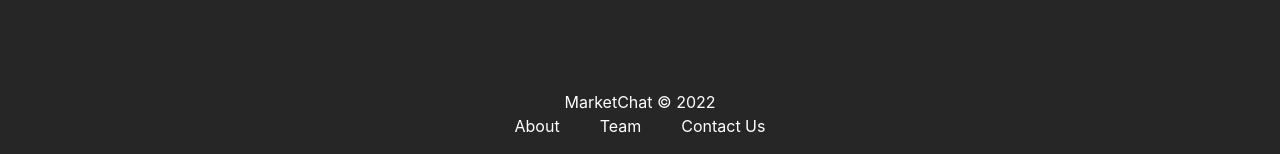
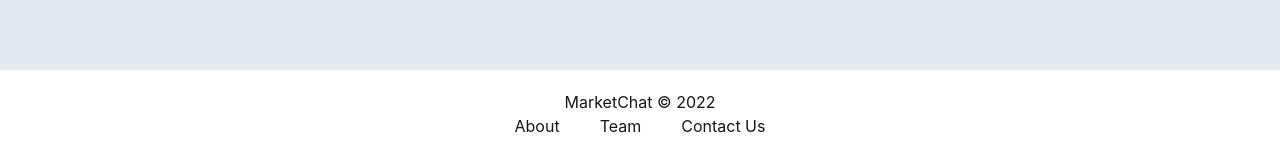
Before and after one commit to oburnett127/marketchatfe, a React (Create React App) app: page /posts/1 in a window 1280 px wide. Shown: the part 798-952 px from the top of the page. Built offline with nearby package versions, Linux system fonts and the light colour scheme; no server answers.

Commit message:
Add light/dark themes for texts and bgs

```diff
--- a/src/components/Footer/Footer.tsx
+++ b/src/components/Footer/Footer.tsx
@@ -3,8 +3,10 @@
 
 function Footer() {
   return (
-    <footer className='text-center py-5 px-16 bg-neutral-800'>
-      <h6>MarketChat <span>&copy; 2022</span></h6>
+    <footer className='text-center py-5 px-16 bg-white dark:bg-stone-900 text-neutral-900 dark:text-white'>
+      <h6>
+        MarketChat <span>&copy; 2022</span>
+      </h6>
       <ul className='flex gap-10 items-center justify-center text-md'>
         <li>
           <NavLink to='/about'>About</NavLink>
--- a/src/pages/Post/Post.jsx
+++ b/src/pages/Post/Post.jsx
@@ -25,7 +25,7 @@
   }, []);
 
   return (
-    <div className='min-h-screen px-44 '>
+    <div className='min-h-screen px-44 bg-slate-200 dark:bg-stone-900 text-neutral-900 dark:text-white'>
       <h1 className='text-3xl mb-10 text-center'>
         Comments for Post with ID {postId}
       </h1>
--- a/src/pages/Posts/Posts.jsx
+++ b/src/pages/Posts/Posts.jsx
@@ -16,7 +16,7 @@
   }, []);
 
   return (
-    <div className='min-h-screen px-44 text-center'>
+    <div className='min-h-screen px-44 text-center bg-slate-200 dark:bg-stone-900 text-neutral-900 dark:text-white'>
       <h1 className='text-3xl mb-10'>Posts (Message Board)</h1>
       <p className='mb-10'>
         Here we will see a list of Posts created by the community. There will
@@ -28,7 +28,7 @@
             <Link
               key={post.id}
               to={`/posts/${post._id}`}
-              className='bg-blue-900 p-4 rounded-lg border-solid border border-white hover:border-blue-500'
+              className='bg-blue-100 dark:bg-blue-900 p-4 rounded-lg border-solid border border-white hover:border-blue-500'
             >
               <div>
                 <Link to={`/r/stocks`} className='font-bold'>
@@ -49,9 +49,9 @@
               <p className='py-2'>{post.body}</p>
               <Link
                 to={`/posts/${post.id}`}
-                className='p-1 rounded hover:bg-blue-600'
+                className='p-1 rounded hover:bg-blue-200 dark:hover:bg-blue-600'
               >
-                {Math.floor(Math.random() * 150)} comments
+                1 comment
               </Link>
             </Link>
           );
@@ -63,7 +63,7 @@
             <Link
               key={post.id}
               to={`/posts/${post.id}`}
-              className='bg-zinc-700 p-4 rounded-lg border-solid border border-white hover:border-blue-500'
+              className='bg-white dark:bg-zinc-700 p-4 rounded-lg border-solid border border-white hover:border-blue-500'
             >
               <div>
                 <Link to={`/r/stocks`} className='font-bold'>
@@ -81,7 +81,7 @@
               <p className='py-2'>{post.body}</p>
               <Link
                 to={`/posts/${post.id}`}
-                className='p-1 rounded hover:bg-zinc-500'
+                className='p-1 rounded hover:bg-zinc-200 dark:hover:bg-zinc-500'
               >
                 {Math.floor(Math.random() * 150)} comments
               </Link>
```
